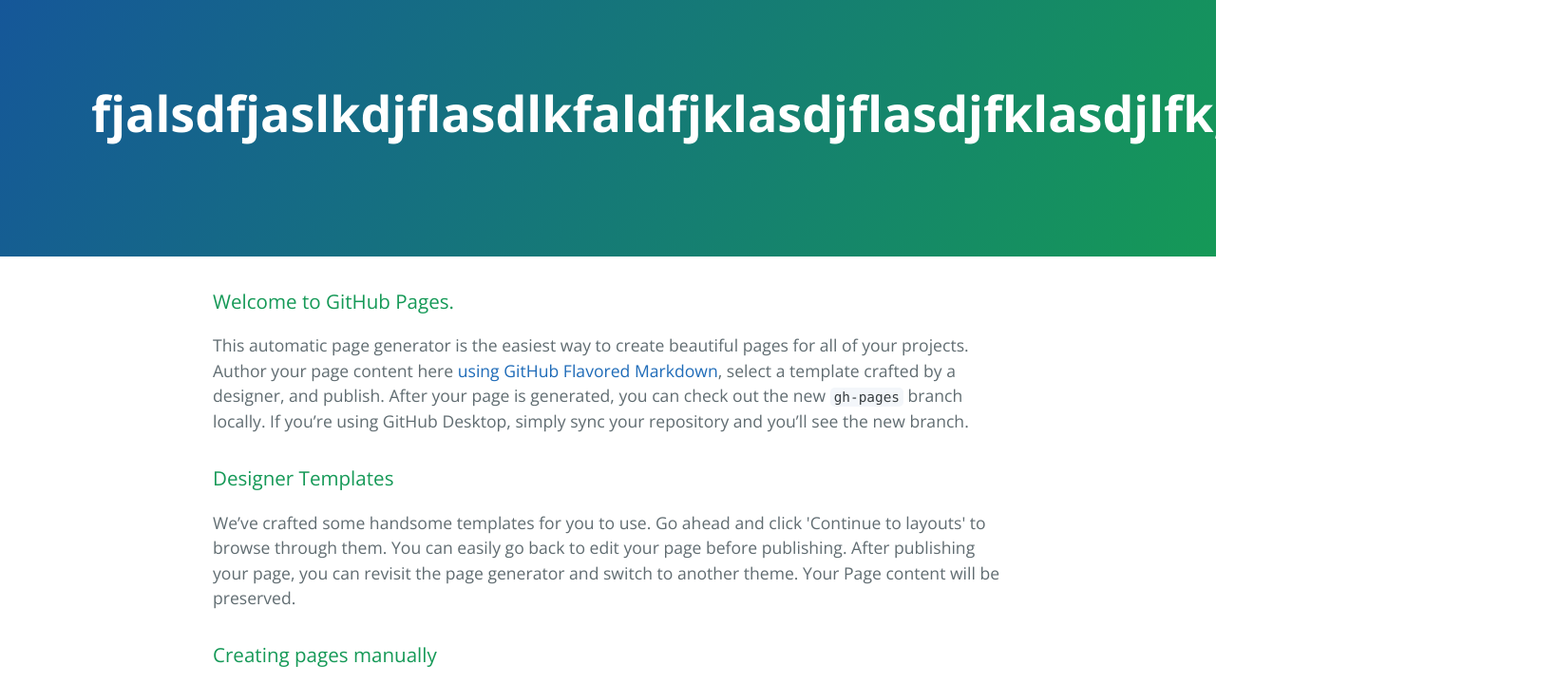
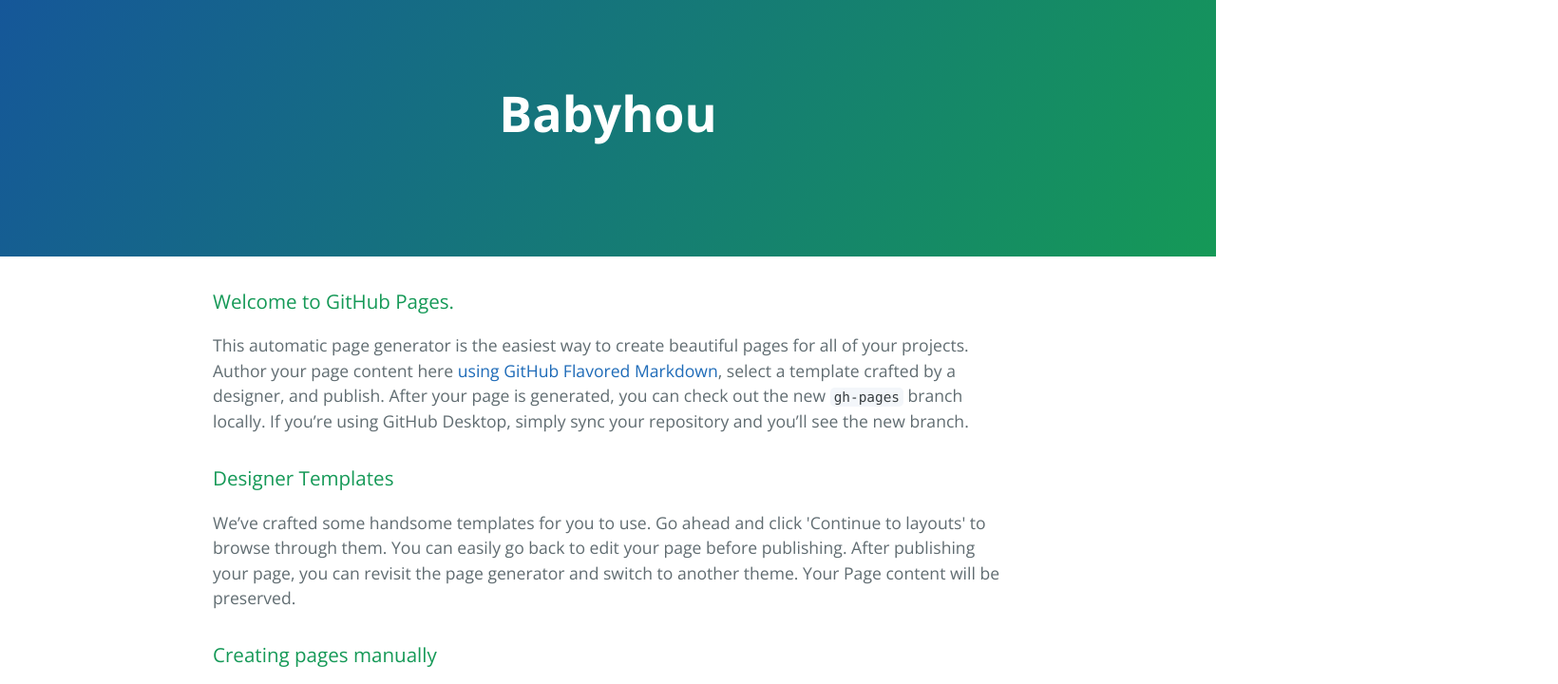
Before and after one commit to babyhou/babyhou.github.io, a plain HTML site: page index.html in a window 1280 px wide. Shown: the top 720 px of the page at 95% size, 1640 px wide, since content can reach past the window. Drawn offline with nearby package versions, Linux system fonts and the light colour scheme.

Commit message:
Update index.html

```diff
--- a/index.html
+++ b/index.html
@@ -11,7 +11,7 @@
   </head>
   <body>
     <section class="page-header">
-      <h1 class="project-name">fjalsdfjaslkdjflasdlkfaldfjklasdjflasdjfklasdjlfk;asdl;kfjlasdkf</h1>
+      <h1 class="project-name">Babyhou</h1>
       <h2 class="project-tagline"></h2>
     </section>
 
```
